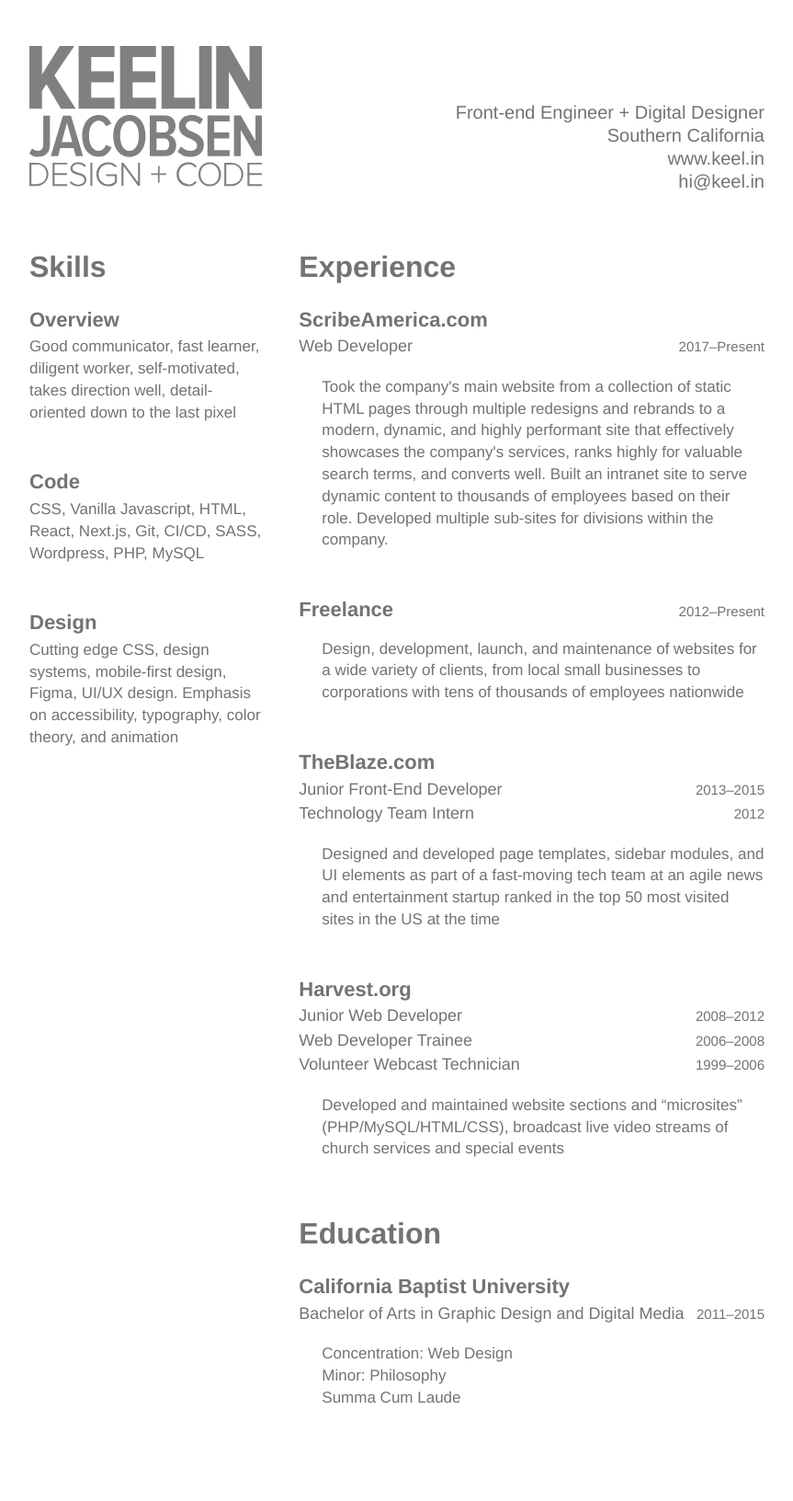
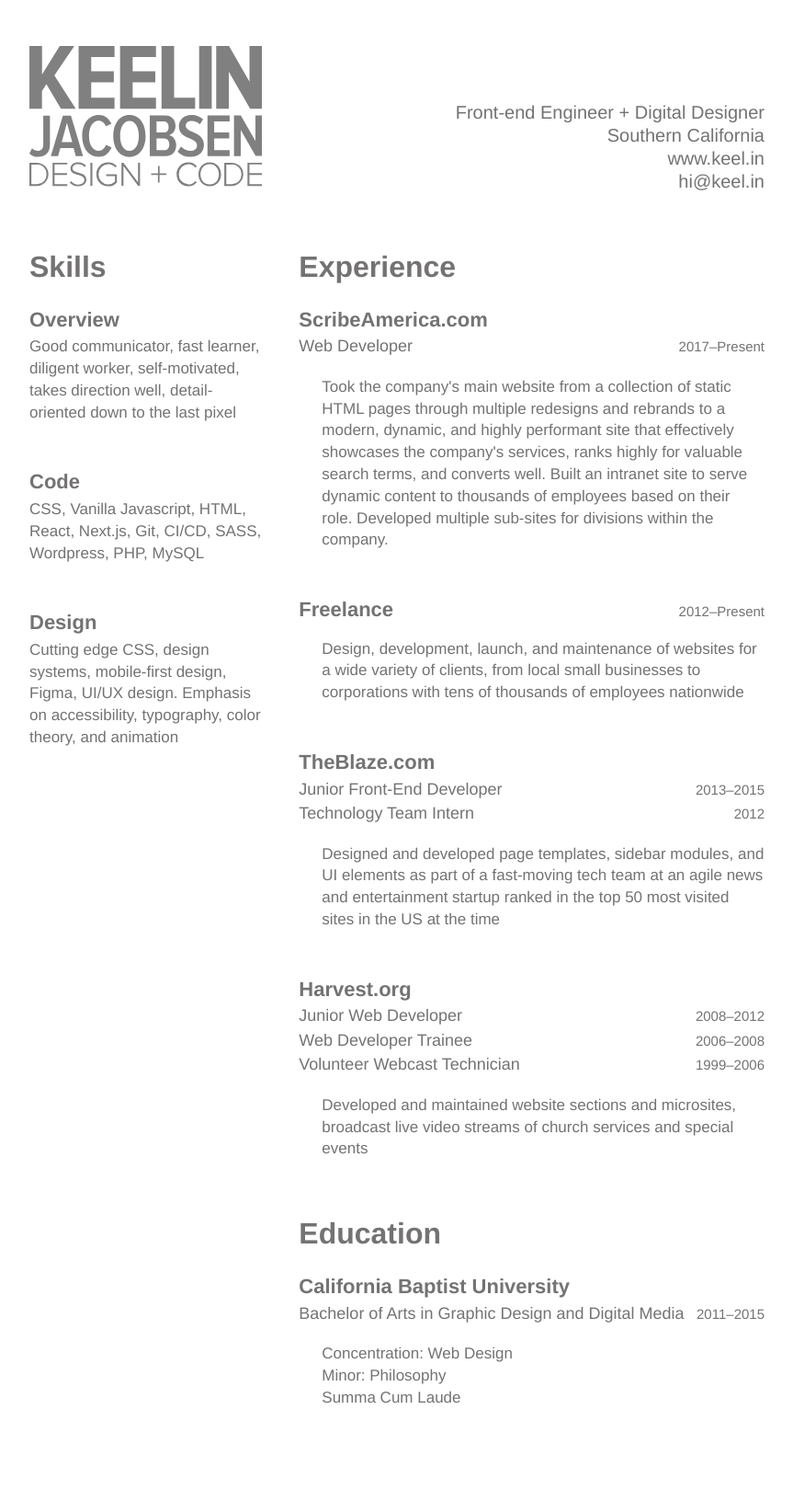
Before and after one commit to KeelinJ/keelinj.github.io, a Jekyll site: the page built from docs/resume.html, in a window 1280 px wide. Shown: the whole page at 92% size, without its empty margins (208-1071 px from the left). Built offline with Jekyll 4.4.1, drawn with Linux system fonts in a browser that asks for light colours.

Commit message:
pare down old stuff

```diff
--- a/docs/resume.html
+++ b/docs/resume.html
@@ -112,9 +112,8 @@ permalink: /resume/
         <h5 class="right">1999&ndash;2006</h5>
       </div>
       <p>
-        Developed and maintained website sections and “microsites”
-        (PHP/MySQL/HTML/CSS), broadcast live video streams of church services
-        and special events
+        Developed and maintained website sections and microsites, broadcast live
+        video streams of church services and special events
       </p>
     </article>
   </section>
```
